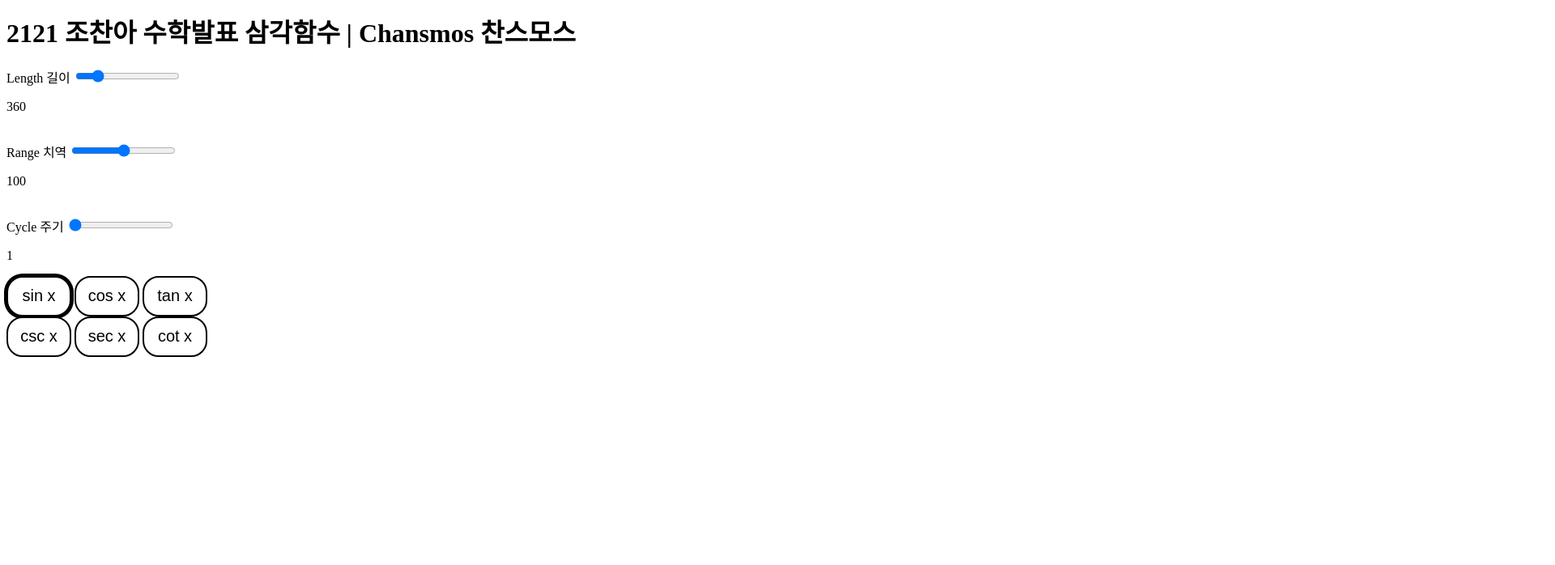
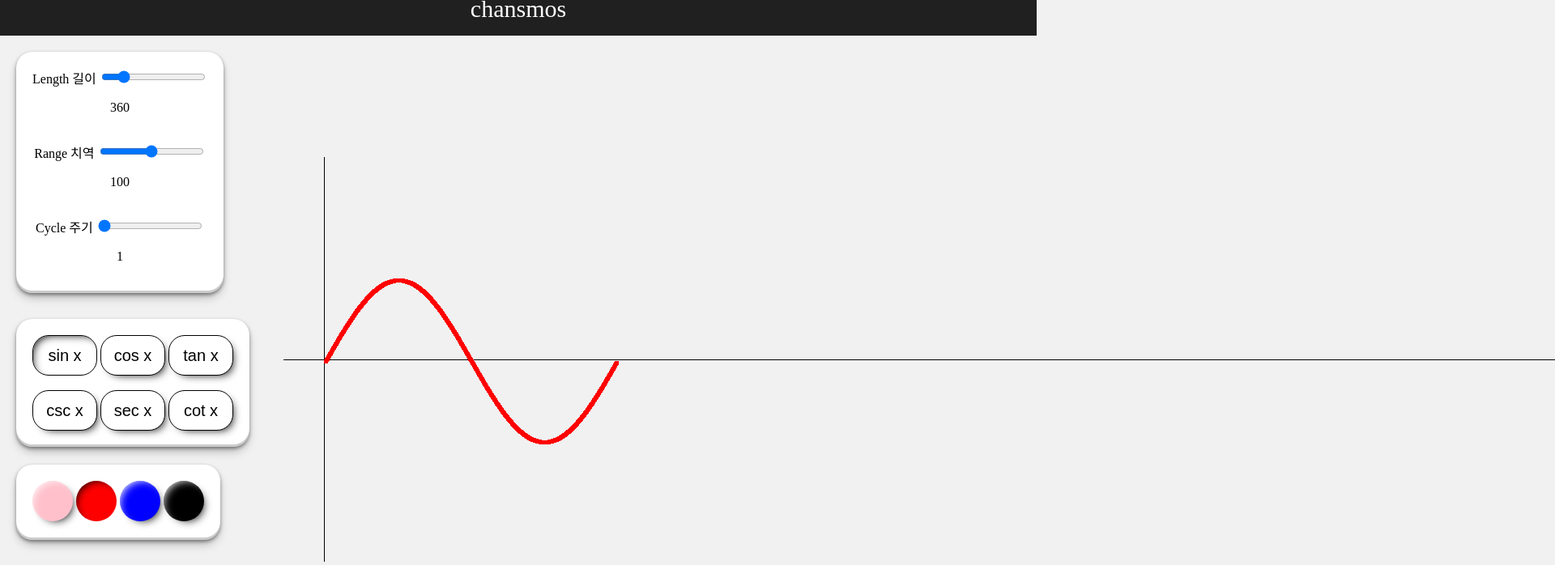
Before and after one commit to chamd/math, a plain HTML site: page index.html in a window 1280 px wide. Shown: the part 6-704 px from the top of the page at 81% size, 1920 px wide, since content can reach past the window. Drawn offline with Linux system fonts and the light colour scheme.

Commit message:
Add files via upload

```diff
--- a/index.html
+++ b/index.html
@@ -1,5 +1,6 @@
 <!DOCTYPE html>
 <html>
+
 <head>
     <meta charset="UTF-8">
     <meta http-equiv="X-UA-Compatible" content="IE=edge">
@@ -7,26 +8,46 @@
     <title>Chansmos | 삼각함수 그려보기</title>
     <link rel="stylesheet" href="main.css">
 </head>
+
 <body>
-    <h1>2121 조찬아 수학발표 삼각함수 | Chansmos 찬스모스</h1>
+    <div class="title">chansmos</div>
 
-    Length 길이 <input type="range" min="1" max="2000" value="360" id="lengthBar" oninput="setGraph()" onchange="setGraph()">
+    <div class="menus slides">
+        Length 길이 <input type="range" min="1" max="2000" value="360" id="lengthBar" oninput="setGraph()"
+            onchange="setGraph()">
         <p id="lengthCount"></p><br>
-    Range 치역 <input type="range" min="1" max="200" value="100" id="rangeBar" oninput="setGraph()" onchange="setGraph()">
+        Range 치역 <input type="range" min="1" max="200" value="100" id="rangeBar" oninput="setGraph()"
+            onchange="setGraph()">
         <p id="rangeCount"></p><br>
-    Cycle 주기 <input type="range" min="1" max="10" value="1" step="0.1" id="cycleBar" oninput="setGraph()" onchange="setGraph()">
+        Cycle 주기 <input type="range" min="1" max="10" value="1" step="0.1" id="cycleBar" oninput="setGraph()"
+            onchange="setGraph()">
         <p id="cycleCount"></p>
+    </div>
+
+    <div class="menus functions">
         <button class="btns" id="sinbtn" onclick="setFunction(0);">sin x</button>
         <button class="btns" id="cosbtn" onclick="setFunction(1);">cos x</button>
         <button class="btns" id="tanbtn" onclick="setFunction(2);">tan x</button>
-    <br>
+        <br><br>
         <button class="btns" id="cscbtn" onclick="setFunction(3);">csc x</button>
         <button class="btns" id="secbtn" onclick="setFunction(4);">sec x</button>
         <button class="btns" id="cotbtn" onclick="setFunction(5);">cot x</button>
+    </div>
+
+    <div class="menus colors">
+        <button class="pink" id="pinkbtn" onclick="setColor(0);"></button>
+        <button class="red" id="redbtn" onclick="setColor(1);"></button>
+        <button class="blue" id="bluebtn" onclick="setColor(2);"></button>
+        <button class="black" id="blackbtn" onclick="setColor(3);"></button>
+    </div>
 
 
-    <div id="content"></div>
+    <div id="content">
+        <div class="xaxis"></div>
+        <div class="yaxis"></div>
+    </div>
 
     <script src="main.js"></script>
 </body>
+
 </html>
--- a/main.css
+++ b/main.css
@@ -1,18 +1,28 @@
-div:not(#content) {
+body {
+    margin: 0;
+    background-color: rgb(241, 241, 241);
+}
+
+:root {
+    --dotColor: red;
+}
+
+.dots {
     width: 5px;
     height: 5px;
-    background-color: red;
+    background-color: var(--dotColor);
     position: absolute;
 }
 
 #content {
     margin-top: 400px;
+    margin-left: 400px;
 }
 
 .btns {
     width: 80px;
     height: 50px;
-    border: 2px solid black;
+    border: 1px solid black;
     background-color: white;
     font-size: 20px;
     border-radius: 20px;
@@ -20,10 +30,78 @@ div:not(#content) {
     cursor: pointer;
 }
 
-.btns:hover {
+/* .btns:hover {
     background-color: rgb(230, 230, 230);
 }
 
 .btns:active {
     background-color: rgb(170, 170, 170);
+} */
+
+.title {
+    width: 100%;
+    height: 50px;
+    background-color: rgb(32, 32, 32);
+    color: white;
+    text-align: center;
+    font-size: 30px;
 }
+
+.menus {
+    margin: 20px;
+    background-color: white;
+    text-align: center;
+    padding: 20px;
+    position: absolute;
+    border-radius: 20px;
+    box-shadow: rgba(0, 0, 0, 0.4) 0px 2px 4px, rgba(0, 0, 0, 0.3) 0px 7px 13px -3px, rgba(0, 0, 0, 0.2) 0px -3px 0px inset;
+}
+
+.functions {
+    margin-top: 350px;
+}
+
+.colors {
+    margin-top: 530px;
+}
+
+.colors > button {
+    width: 50px;
+    height: 50px;
+    border-radius: 50%;
+    border: none;
+}
+
+.pink {
+    background-color: pink;
+}
+
+.red {
+    background-color: red;
+}
+
+.blue {
+    background-color: blue;
+}
+
+.black {
+    background-color: black;
+}
+
+
+
+.xaxis {
+    width: 2050px;
+    height: 1px;
+    margin-left: -50px;
+    background-color: black;
+    position: absolute;
+}
+
+.yaxis {
+    width: 1px;
+    height: 500px;
+    margin-top: -250px;
+    background-color: black;
+    position: absolute;
+}
--- a/main.js
+++ b/main.js
@@ -9,6 +9,13 @@ var nowFunction = 0;
 // 3 csc
 // 4 sec
 // 5 cot
+var nowColor = 1;
+// 0 pink
+// 1 red
+// 2 blue
+// 3 black
+var bs = "inset 5px 5px 11px -6px #000000, 5px 5px 11px -6px #FFFFFF";
+var bsnone = "5px 5px 11px -6px #000000, inset 5px 5px 11px -6px #FFFFFF";
 
 function setGraph() {
     length = document.getElementById("lengthBar").value;
@@ -18,71 +25,51 @@ function setGraph() {
     document.getElementById("rangeCount").textContent = range;
     document.getElementById("cycleCount").textContent = cycle;
 
-    var els = document.querySelectorAll("div:not(#content)");
+    var els = document.querySelectorAll(".dots");
 
     for (let i = 0; i < els.length; i++) {
         els[i].remove();
     }
 
     for (let i = 0; i < length; i++) {
-        document.getElementById("content").appendChild(document.createElement("div"));
+        var dot = document.createElement("div");
+        dot.classList.add("dots");
+        document.getElementById("content").appendChild(dot);
+
     }
 
-    var els = document.querySelectorAll("div:not(#content)");
+    var els = document.querySelectorAll(".dots");
 
     for (let i = 0; i < length; i++) {
         if (nowFunction == 0) {
             var mathSin = - Math.sin(i * (Math.PI / 180) * cycle) * range;
-            document.getElementById("sinbtn").style.boxShadow = "rgb(0, 0, 0) 0px 0px 0px 3px";
-            document.getElementById("cosbtn").style.boxShadow = "none";
-            document.getElementById("tanbtn").style.boxShadow = "none";
-            document.getElementById("cscbtn").style.boxShadow = "none";
-            document.getElementById("secbtn").style.boxShadow = "none";
-            document.getElementById("cotbtn").style.boxShadow = "none";
+            setAllNone(0);
+            document.getElementById("sinbtn").style.boxShadow = bs;
 
         } else if (nowFunction == 1) {
             var mathSin = - Math.cos(i * (Math.PI / 180) * cycle) * range;
-            document.getElementById("sinbtn").style.boxShadow = "none";
-            document.getElementById("cosbtn").style.boxShadow = "rgb(0, 0, 0) 0px 0px 0px 3px";
-            document.getElementById("tanbtn").style.boxShadow = "none";
-            document.getElementById("cscbtn").style.boxShadow = "none";
-            document.getElementById("secbtn").style.boxShadow = "none";
-            document.getElementById("cotbtn").style.boxShadow = "none";
+            setAllNone(0);
+            document.getElementById("cosbtn").style.boxShadow = bs;
 
         } else if (nowFunction == 2) {
             var mathSin = - Math.tan(i * (Math.PI / 180) * cycle) * range;
-            document.getElementById("sinbtn").style.boxShadow = "none";
-            document.getElementById("cosbtn").style.boxShadow = "none";
-            document.getElementById("tanbtn").style.boxShadow = "rgb(0, 0, 0) 0px 0px 0px 3px";
-            document.getElementById("cscbtn").style.boxShadow = "none";
-            document.getElementById("secbtn").style.boxShadow = "none";
-            document.getElementById("cotbtn").style.boxShadow = "none";
+            setAllNone(0);
+            document.getElementById("tanbtn").style.boxShadow = bs;
         } else if (nowFunction == 3) {
             var mathSin = - 1 / Math.sin(i * (Math.PI / 180) * cycle) * range;
-            document.getElementById("sinbtn").style.boxShadow = "none";
-            document.getElementById("cosbtn").style.boxShadow = "none";
-            document.getElementById("tanbtn").style.boxShadow = "none";
-            document.getElementById("cscbtn").style.boxShadow = "rgb(0, 0, 0) 0px 0px 0px 3px";
-            document.getElementById("secbtn").style.boxShadow = "none";
-            document.getElementById("cotbtn").style.boxShadow = "none";
+            setAllNone(0);
+            document.getElementById("cscbtn").style.boxShadow = bs;
 
         } else if (nowFunction == 4) {
             var mathSin = - 1 / Math.cos(i * (Math.PI / 180) * cycle) * range;
-            document.getElementById("sinbtn").style.boxShadow = "none";
-            document.getElementById("cosbtn").style.boxShadow = "none";
-            document.getElementById("tanbtn").style.boxShadow = "none";
-            document.getElementById("cscbtn").style.boxShadow = "none";
-            document.getElementById("secbtn").style.boxShadow = "rgb(0, 0, 0) 0px 0px 0px 3px";
-            document.getElementById("cotbtn").style.boxShadow = "none";
+            setAllNone(0);
+            document.getElementById("secbtn").style.boxShadow = bs;
 
         } else {
             var mathSin = - 1 / Math.tan(i * (Math.PI / 180) * cycle) * range;
-            document.getElementById("sinbtn").style.boxShadow = "none";
-            document.getElementById("cosbtn").style.boxShadow = "none";
-            document.getElementById("tanbtn").style.boxShadow = "none";
-            document.getElementById("cscbtn").style.boxShadow = "none";
-            document.getElementById("secbtn").style.boxShadow = "none";
-            document.getElementById("cotbtn").style.boxShadow = "rgb(0, 0, 0) 0px 0px 0px 3px";
+            setAllNone(0);
+            document.getElementById("cotbtn").style.boxShadow = bs;
+
         }
         els[i].style.marginLeft = `calc(1px * ${i})`;
         els[i].style.marginTop = `${mathSin}px`;
@@ -95,3 +82,47 @@ function setFunction(f) {
     nowFunction = f;
     setGraph();
 }
+
+function setColor(c) {
+    nowColor = c;
+    if (nowColor == 0) {
+        setAllNone(1);
+        document.getElementById("pinkbtn").style.boxShadow = bs;
+        document.documentElement.style.setProperty('--dotColor', 'pink');
+
+    } else if (nowColor == 1) {
+        setAllNone(1);
+        document.getElementById("redbtn").style.boxShadow = bs;
+        document.documentElement.style.setProperty('--dotColor', 'red');
+
+    } else if (nowColor == 2) {
+        setAllNone(1);
+        document.getElementById("bluebtn").style.boxShadow = bs;
+        document.documentElement.style.setProperty('--dotColor', 'blue');
+
+    } else {
+        setAllNone(1);
+        document.getElementById("blackbtn").style.boxShadow = bs;
+        document.documentElement.style.setProperty('--dotColor', 'black');
+
+    }
+}
+
+setColor(1);
+
+function setAllNone(m) {
+    if (m == 0) {
+        document.getElementById("sinbtn").style.boxShadow = bsnone;
+        document.getElementById("cosbtn").style.boxShadow = bsnone;
+        document.getElementById("tanbtn").style.boxShadow = bsnone;
+        document.getElementById("cscbtn").style.boxShadow = bsnone;
+        document.getElementById("secbtn").style.boxShadow = bsnone;
+        document.getElementById("cotbtn").style.boxShadow = bsnone;
+    } else {
+        document.getElementById("pinkbtn").style.boxShadow = bsnone;
+        document.getElementById("redbtn").style.boxShadow = bsnone;
+        document.getElementById("bluebtn").style.boxShadow = bsnone;
+        document.getElementById("blackbtn").style.boxShadow = bsnone;
+
+    }
+}
```
Lines whose indentation alone changed are shown as unchanged.
